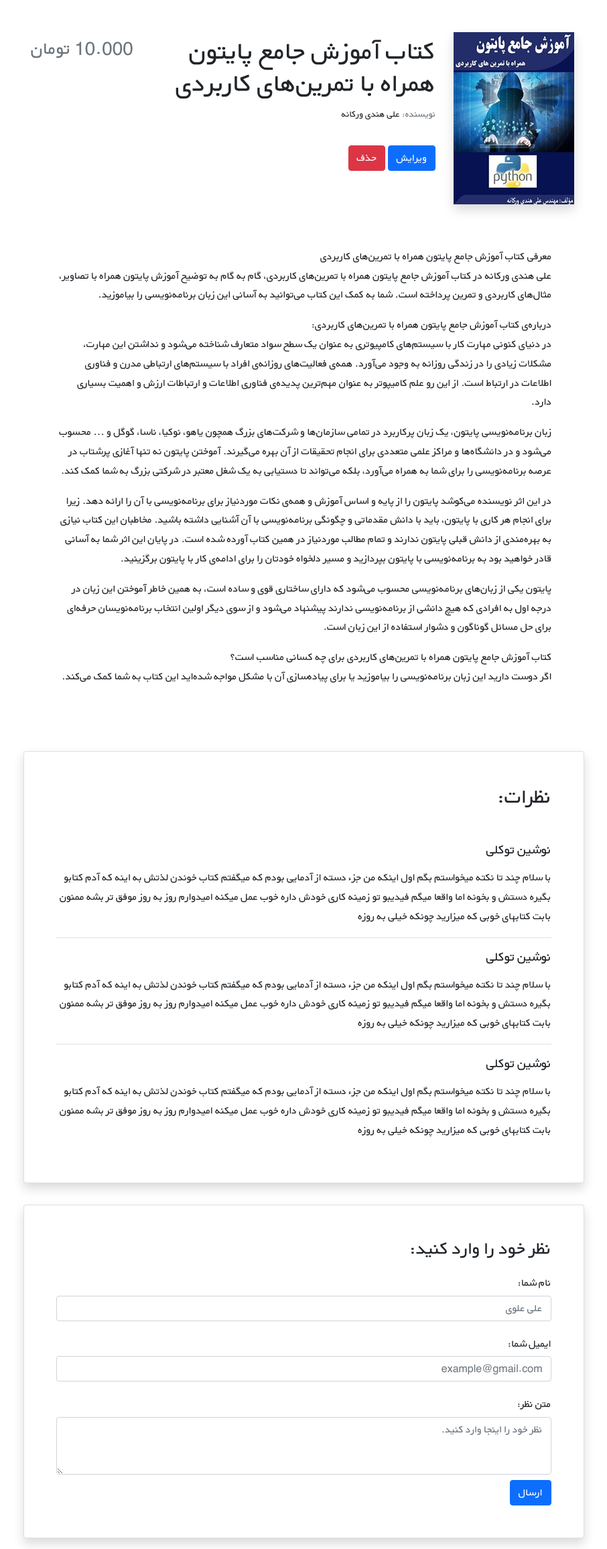
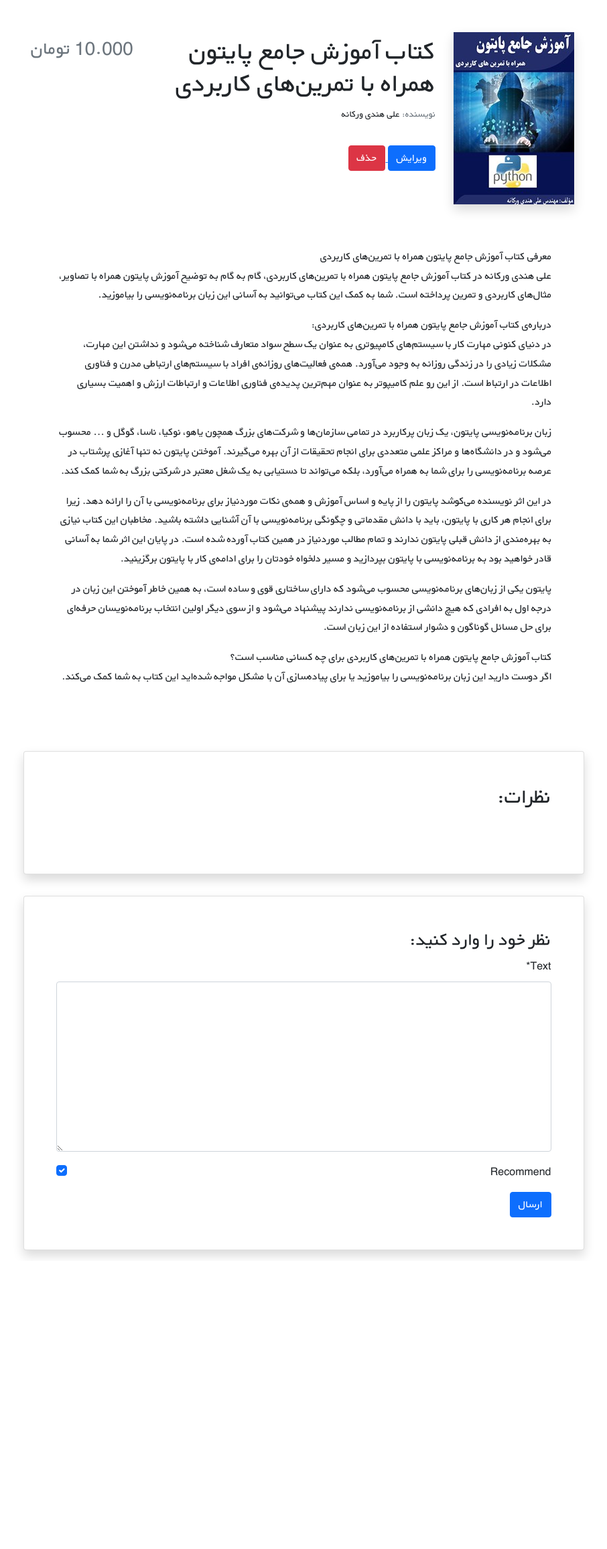
Before and after one commit to EhsanTahafchi/Book_Store_Project, a Django app: page /books/9/ in a window 1280 px wide. Shown: the part 61-2373 px from the top of the page at 67% size, without its empty margins (187-1093 px from the left). After the commit the page ends 1938 px from the top, so only its background shows below. Run offline with Django 5.2, Linux system fonts and the light colour scheme; data comes from the database, SQL or seed files in the repository; both versions use the stored data as it was after the commit; some libraries are stand-ins or nearby versions.

Commit message:
Development of the comments section

```diff
--- a/books/admin.py
+++ b/books/admin.py
@@ -3,7 +3,7 @@ from .models import Book, Comment
 
 
 class CommentAdmin(admin.ModelAdmin):
-    list_display = ['user', 'book', 'text', 'datetime_created', ]
+    list_display = ['user', 'book', 'text', 'datetime_created', 'recommend', 'is_active', ]
 
 
 admin.site.register(Comment, CommentAdmin)
--- /dev/null
+++ b/books/forms.py
@@ -0,0 +1,8 @@
+from django import forms
+from .models import Comment
+
+
+class CommentForm(forms.ModelForm):
+    class Meta:
+        model = Comment
+        fields = ['text', 'recommend', ]
--- a/books/models.py
+++ b/books/models.py
@@ -19,9 +19,11 @@ class Book(models.Model):
 
 class Comment(models.Model):
     user = models.ForeignKey(get_user_model(), on_delete=models.CASCADE)
-    book = models.ForeignKey(Book, on_delete=models.CASCADE)
+    book = models.ForeignKey(Book, on_delete=models.CASCADE, related_name='comments')
     text = models.TextField()
     datetime_created = models.DateTimeField(auto_now_add=True)
+    is_active = models.BooleanField(default=True)
+    recommend = models.BooleanField(default=True)
 
     def __str__(self):
         return f'{self.user} : {self.text}'
--- a/books/templates/books/book_detail.html
+++ b/books/templates/books/book_detail.html
@@ -1,5 +1,6 @@
 {% extends '_base.html' %}
 
+{% load crispy_forms_tags %}
 
 {% block title %} کتاب {{ book.title }}{% endblock title %}
 
@@ -12,7 +13,8 @@
                         <div class="col-xs-12 col-md-3 d-flex justify-content-center">
                             <div>
                                 {% if book.cover %}
-                                    <img class="shadow" src="{{ book.cover.url }}"class="img-fluid rounded-start" alt="...">
+                                    <img class="shadow" src="{{ book.cover.url }}" class="img-fluid rounded-start"
+                                         alt="...">
                                 {% endif %}
                             </div>
                         </div>
@@ -21,8 +23,12 @@
                             <h5 class="small my-1"><span class="text-muted">نویسنده: </span>{{ book.author }}</h5>
                             <br>
                             <div class="">
-                                <a href="{% url 'book_update' book.id %}"><button type="button" class="btn btn-primary">ویرایش</button></a>
-                                <a href="{% url 'book_delete' book.id %}"><button type="button" class="btn btn-danger">حذف</button></a>
+                                <a href="{% url 'book_update' book.id %}">
+                                    <button type="button" class="btn btn-primary">ویرایش</button>
+                                </a>
+                                <a href="{% url 'book_delete' book.id %}">
+                                    <button type="button" class="btn btn-danger">حذف</button>
+                                </a>
                             </div>
                         </div>
                         <div class="col-xs-12 col-md-3 d-flex flex-column">
@@ -37,56 +43,32 @@
                         {{ book.description | linebreaks }}
                     </div>
                 </div>
+
+
                 <div class="d-flex justify-content-center">
                     <div class="card shadow my-3 p-5 w-sm-75 w-100">
                         <h2 class="mb-5">نظرات:</h2>
+                        {% for comment in comments %}
+                            {% if comment.is_active %}
                                 <div class="border-bottom mb-3">
-                            <h5 class="mb-3">نوشین توکلی</h5>
-                            <p>با سلام چند تا نکته میخواستم بگم اول اینکه من جزء دسته از آدمایی بودم که میگفتم کتاب
-                                خوندن لذتش
-                                به اینه که آدم کتابو بگیره دستش و بخونه اما واقعا میگم فیدیبو تو زمینه کاری خودش داره
-                                خوب عمل
-                                میکنه امیدوارم روز به روز موفق تر بشه ممنون بابت کتابهای خوبی که میزارید چونکه خیلی به
-                                روزه</p>
+                                    <h5 class="mb-3">{{ comment.user.username }}</h5>
+                                    {% if comment.recommend %}
+                                        <p>توصیه میکنم</p>
+                                    {% else %}
+                                        <p>توصیه نمیکنم</p>
+                                    {% endif %}
+                                    <p>{{ comment.text | linebreaks }}</p>
                                 </div>
-                        <div class="border-bottom mb-3">
-                            <h5 class="mb-3">نوشین توکلی</h5>
-                            <p>با سلام چند تا نکته میخواستم بگم اول اینکه من جزء دسته از آدمایی بودم که میگفتم کتاب
-                                خوندن لذتش
-                                به اینه که آدم کتابو بگیره دستش و بخونه اما واقعا میگم فیدیبو تو زمینه کاری خودش داره
-                                خوب عمل
-                                میکنه امیدوارم روز به روز موفق تر بشه ممنون بابت کتابهای خوبی که میزارید چونکه خیلی به
-                                روزه</p>
-                        </div>
-                        <div>
-                            <h5 class="mb-3">نوشین توکلی</h5>
-                            <p>با سلام چند تا نکته میخواستم بگم اول اینکه من جزء دسته از آدمایی بودم که میگفتم کتاب
-                                خوندن لذتش
-                                به اینه که آدم کتابو بگیره دستش و بخونه اما واقعا میگم فیدیبو تو زمینه کاری خودش داره
-                                خوب عمل
-                                میکنه امیدوارم روز به روز موفق تر بشه ممنون بابت کتابهای خوبی که میزارید چونکه خیلی به
-                                روزه</p>
+                            {% endif %}
+                        {% endfor %}
                     </div>
                 </div>
-                </div>
-
                 <div class="d-flex justify-content-center">
                     <div class="card shadow my-3 p-5 w-sm-75 w-100">
                         <h3>نظر خود را وارد کنید:</h3>
                         <form method="POST">
-                            <div class="form-group py-2">
-                                <label class="py-1" for="author_name">نام شما:</label>
-                                <input type="text" class="form-control" placeholder="علی علوی" name="author_name">
-                            </div>
-                            <div class="form-group py-2">
-                                <label class="py-1" for="email">ایمیل شما:</label>
-                                <input type="email" class="form-control" placeholder="example@gmail.com" name="email">
-                            </div>
-                            <div class="form-group py-2">
-                                <label class="py-1" for="comment_text">متن نظر:</label>
-                                <textarea class="form-control" name="text" rows="3"
-                                          placeholder="نظر خود را اینجا وارد کنید."></textarea>
-                            </div>
+                            {% csrf_token %}
+                            {{ comment_form | crispy }}
                             <button type="submit" class="btn btn-primary">ارسال</button>
                         </form>
                     </div>
--- a/books/urls.py
+++ b/books/urls.py
@@ -1,10 +1,10 @@
 from django.contrib import admin
 from django.urls import path, include
-from .views import BookListView, BookDetailView, BookCreateView, BookUpdateView, BookDeleteView
+from .views import BookListView, BookCreateView, BookUpdateView, BookDeleteView,book_detail_view
 
 urlpatterns = [
     path('', BookListView.as_view(), name='book_list'),
-    path('<int:pk>/', BookDetailView.as_view(), name='book_detail'),
+    path('<int:pk>/', book_detail_view, name='book_detail'),
     path('create/', BookCreateView.as_view(), name='book_create'),
     path('<int:pk>/edit/', BookUpdateView.as_view(), name='book_update'),
     path('<int:pk>/delete/', BookDeleteView.as_view(), name='book_delete'),
--- a/books/views.py
+++ b/books/views.py
@@ -2,6 +2,8 @@ from django.shortcuts import render
 from django.views import generic
 from .models import Book
 from django.urls import reverse_lazy
+from django.shortcuts import get_object_or_404, render
+from .forms import CommentForm
 
 
 class BookListView(generic.ListView):
@@ -11,9 +13,26 @@ class BookListView(generic.ListView):
     context_object_name = 'books'
 
 
-class BookDetailView(generic.DetailView):
-    model = Book
-    template_name = 'books/book_detail.html'
+# class BookDetailView(generic.DetailView):
+#     model = Book
+#     template_name = 'books/book_detail.html'
+
+def book_detail_view(request, pk):
+    book = get_object_or_404(Book, pk=pk)
+    book_comments = book.comments.all()
+    if request.method == 'POST':
+        comment_form = CommentForm(request.POST)
+        if comment_form.is_valid():
+            new_comment = comment_form.save(commit=False)
+            new_comment.book = book
+            new_comment.user = request.user
+            comment_form.save()
+            comment_form = CommentForm()
+    else:
+        comment_form = CommentForm()
+
+    return render(request, 'books/book_detail.html',
+                  {'book': book, 'comments': book_comments, 'comment_form': comment_form})
 
 
 class BookCreateView(generic.CreateView):
```
Also changed, not shown: books/migrations/0005_alter_comment_book.py (added), books/migrations/0006_comment_is_active_comment_recommend.py (added), db.sqlite3. Lines whose indentation alone changed are shown as unchanged.
